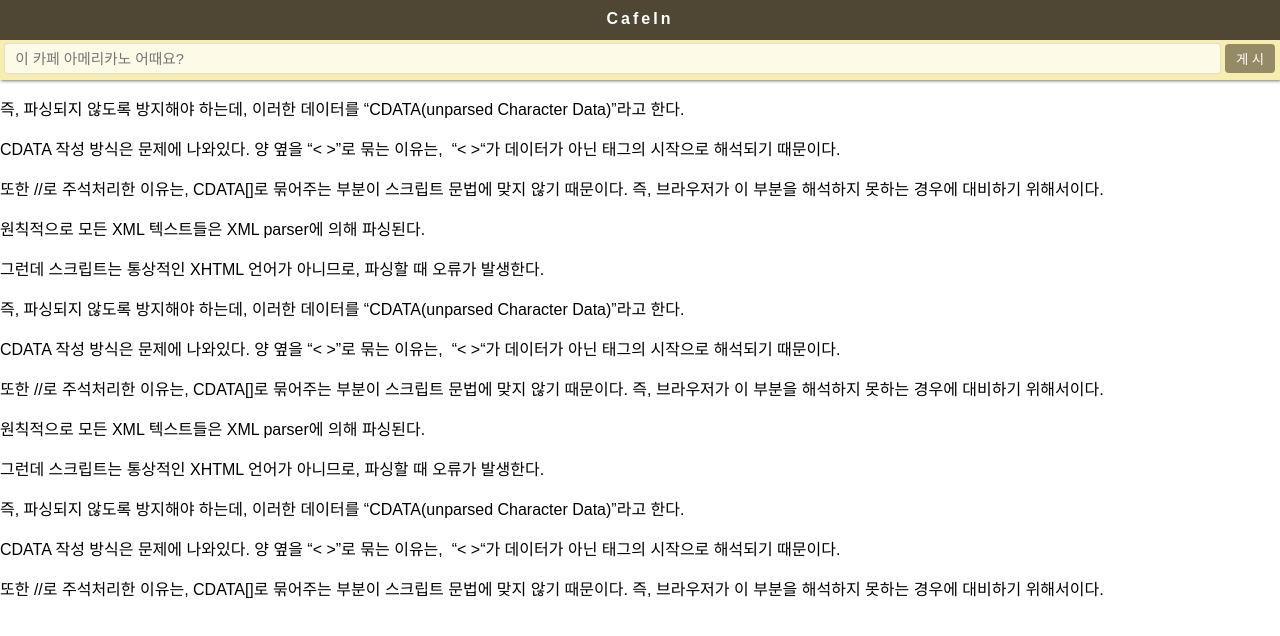
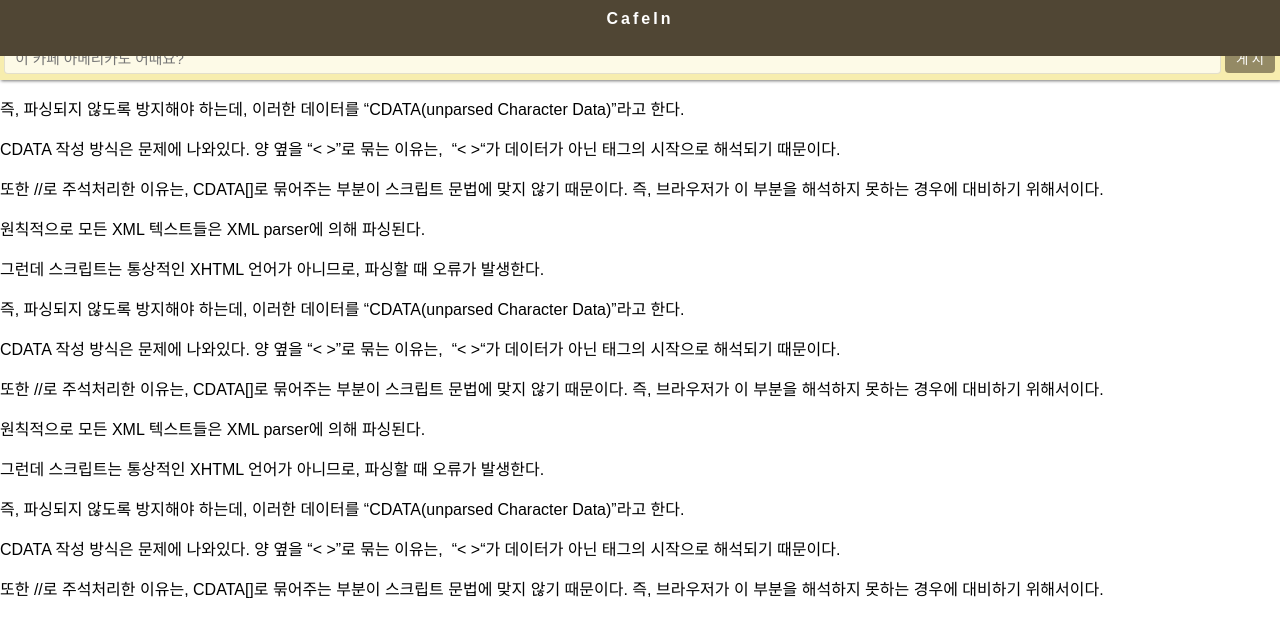
Before and after one commit to Kiboom/github-pages-test, a plain HTML site: page index.html in a window 1280 px wide. Drawn offline with Linux system fonts and the light colour scheme.

Commit message:
top-bar relative size

```diff
--- a/index.css
+++ b/index.css
@@ -9,7 +9,7 @@ body{
     position: fixed;
     top: 0;
     width: 100%;
-    height: 40px;
+    height: 7vh;
     margin: 0;
     padding: 10px;
     box-sizing: border-box;
```
